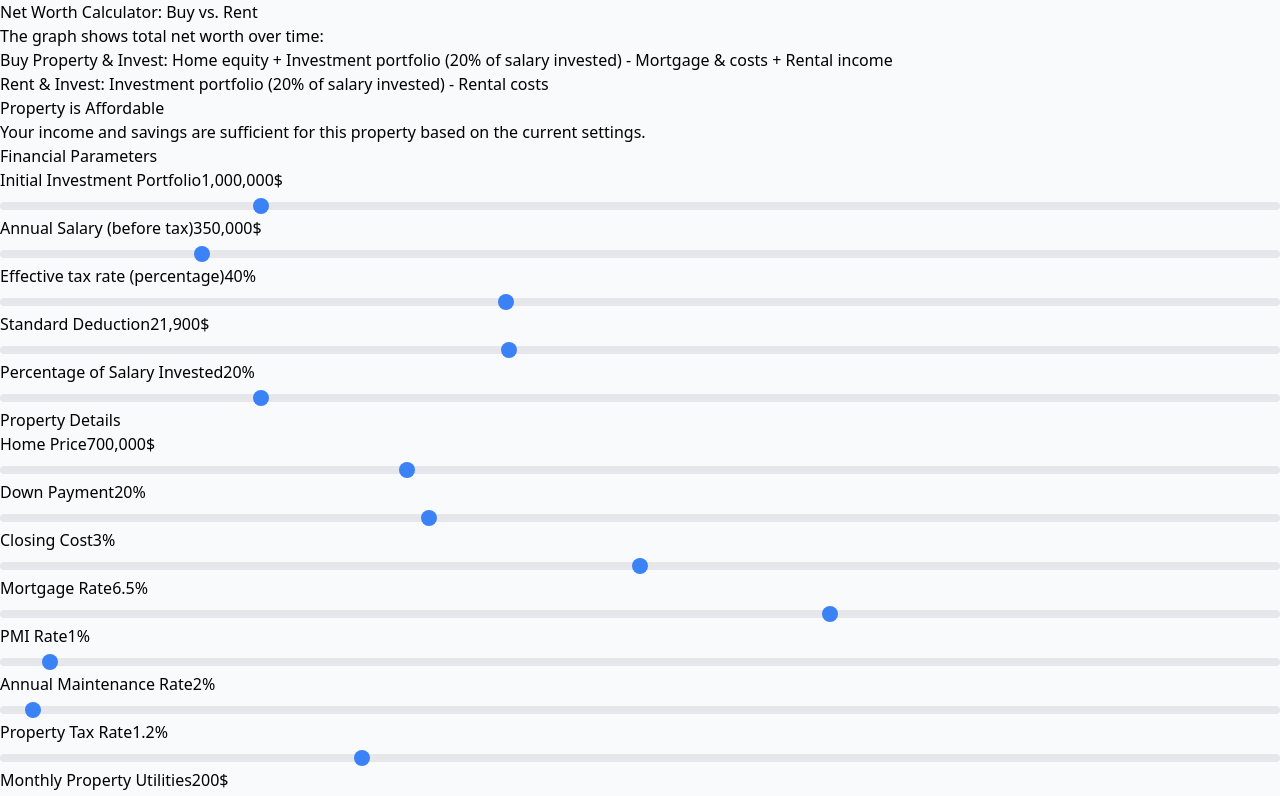
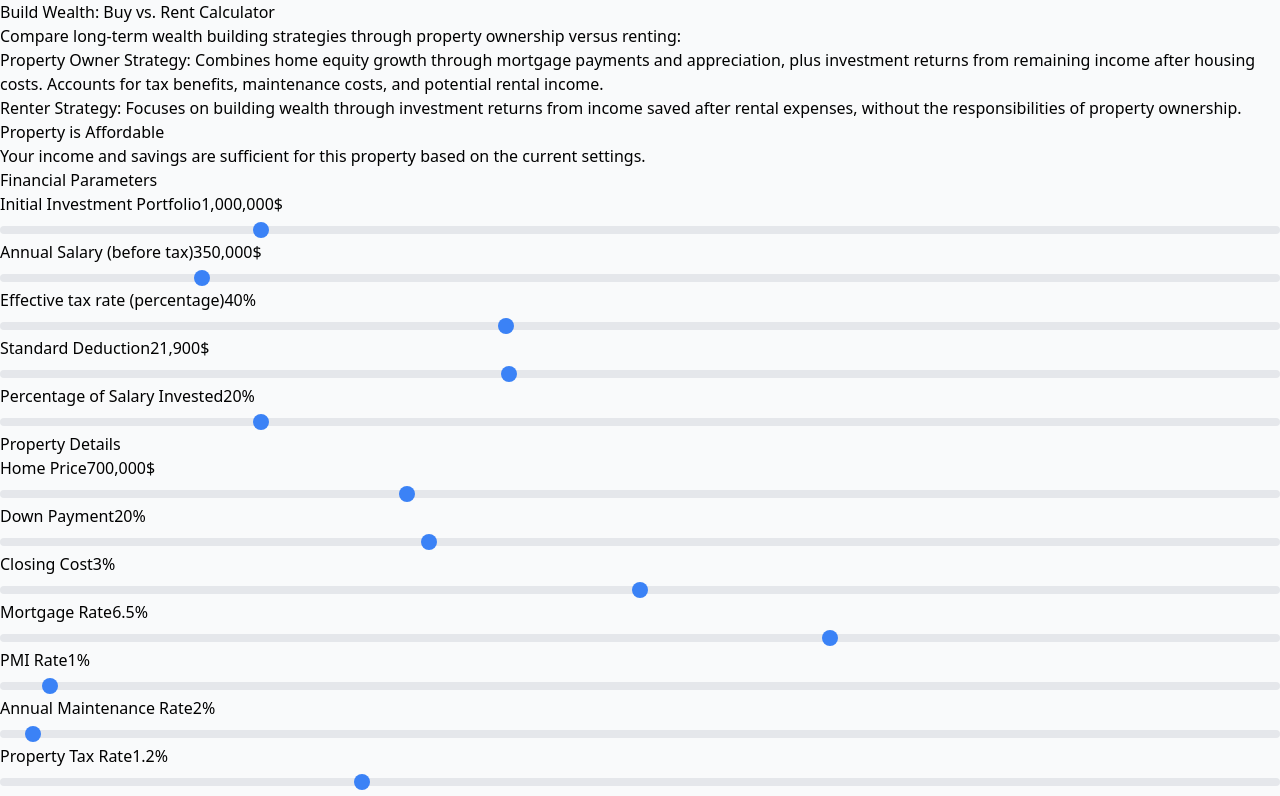
Before and after one commit to MaksimDan/housing-calculator, a React (Vite) app: page / in a window 1280 px wide. Shown: the top 796 px of the page. Built offline with nearby package versions, Linux system fonts and the light colour scheme.

Commit message:
update description / header

```diff
--- a/src/HousingCalculator.tsx
+++ b/src/HousingCalculator.tsx
@@ -563,23 +563,19 @@ const HousingCalculator = () => {
       <div className="max-w-screen-2xl mx-auto">
         <div className="mb-8">
           <h1 className="text-2xl font-light text-gray-800 mb-4">
-            Net Worth Calculator: Buy vs. Rent
+            Build Wealth: Buy vs. Rent Calculator
           </h1>
           <p className="text-sm text-gray-600 mb-2">
-            The graph shows total net worth over time:
+            Compare long-term wealth building strategies through property ownership versus renting:
           </p>
           <ul className="text-sm text-gray-600 list-disc pl-5">
-            <li className="mb-1">
-              <span className="text-blue-500 font-medium">
-                Buy Property & Invest
-              </span>
-              : Home equity + Investment portfolio ({investmentRate}% of salary
-              invested) - Mortgage & costs + Rental income
+            <li className="mb-2">
+              <span className="text-blue-500 font-medium">Property Owner Strategy</span>:
+              Combines home equity growth through mortgage payments and appreciation, plus investment returns from remaining income after housing costs. Accounts for tax benefits, maintenance costs, and potential rental income.
             </li>
-            <li className="mb-1">
-              <span className="text-green-500 font-medium">Rent & Invest</span>:
-              Investment portfolio ({investmentRate}% of salary invested) -
-              Rental costs
+            <li className="mb-2">
+              <span className="text-green-500 font-medium">Renter Strategy</span>:
+              Focuses on building wealth through investment returns from income saved after rental expenses, without the responsibilities of property ownership.
             </li>
           </ul>
         </div>
```
